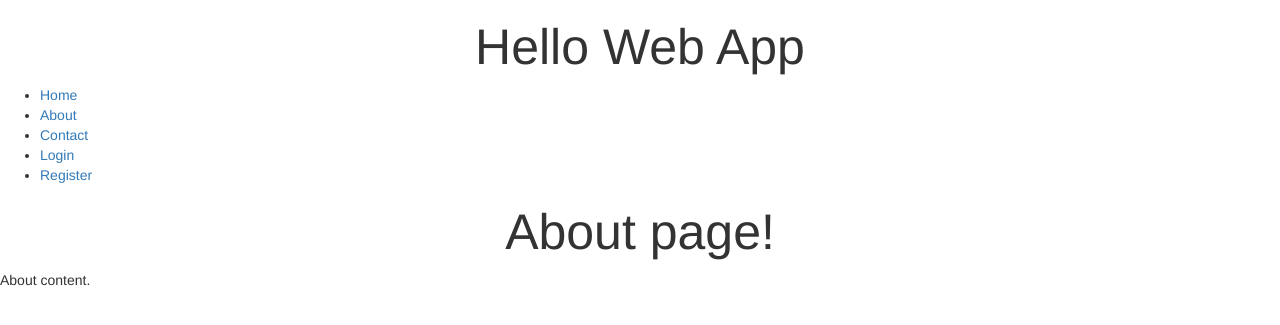
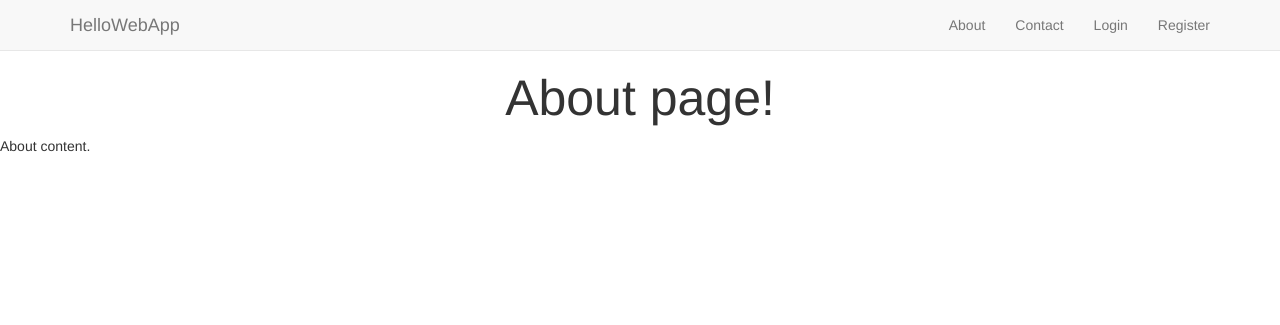
Before and after one commit to alee216/myhellowebapp, a Django app: page /about/ in a window 1280 px wide. Shown: the top 325 px of the page. Run offline with Django 3.2, Linux system fonts and the light colour scheme; some libraries are stand-ins or nearby versions.

Commit message:
Added bootstrap navbar

```diff
--- a/collection/templates/base.html
+++ b/collection/templates/base.html
@@ -15,16 +15,23 @@
 
 	<body>
 		<header>
-			<h1>Hello Web App</h1>
-			<nav>
-				<ul>
-					<li>
-						<a href="{% url 'home' %}">Home</a>
-					</li>
-					<li>
-						<a href="{% url 'about' %}">About</a>
-					</li>
-					<li>
+			<nav class="navbar navbar-default navbar-static-top" role="navigation">
+			  <div class='container'>
+			    <div class="navbar-header">
+			      <button type="button" class="navbar-toggle" data-toggle="collapse" data-target="#main-nav-collapse">
+			        <span class="sr-only">Toggle navigation</span>
+			        <span class="icon-bar"></span>
+			        <span class="icon-bar"></span>
+			        <span class="icon-bar"></span>
+			      </button>
+			      <a href="{% url 'home' %}" class="navbar-brand">HelloWebApp</a>
+			    </div>
+			    <div class="collapse navbar-collapse" id="main-nav-collapse">
+			      <ul class="nav navbar-nav navbar-right">
+			        <li>
+			        	<a href="{% url 'about' %}">About</a>
+		        	</li>
+		        	<li>
 						<a href="{% url 'contact' %}">Contact</a>
 					</li>
 					{% if user.is_authenticated %}
@@ -39,7 +46,9 @@
 					    <a href="{% url 'registration_register' %}">Register</a>
 					</li>
 					{% endif %}
-				</ul>
+			      </ul>
+			    </div><!-- /.navbar-collapse -->
+			  </div>
 			</nav>
 		</header>
 		{% block content %}{% endblock content %}
```
Also changed, not shown: db.sqlite3.
